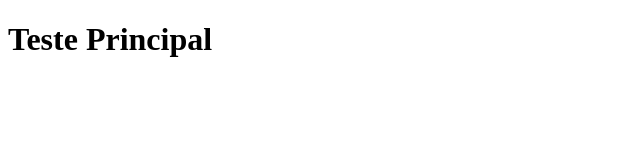
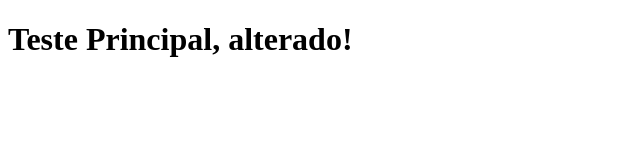
Before and after one commit to gabrielfthomaz/teste, a plain HTML site: page index.html in a window 1280 px wide. Shown: the whole page, without its empty margins (0-640 px from the left). Drawn offline with Linux system fonts and the light colour scheme.

Commit message:
Second commit

```diff
--- a/index.html
+++ b/index.html
@@ -9,7 +9,7 @@
 </head>
 <body>
   <h1>
-    Teste Principal
+    Teste Principal, alterado!
   </h1>
 </body>
 </html>
```
